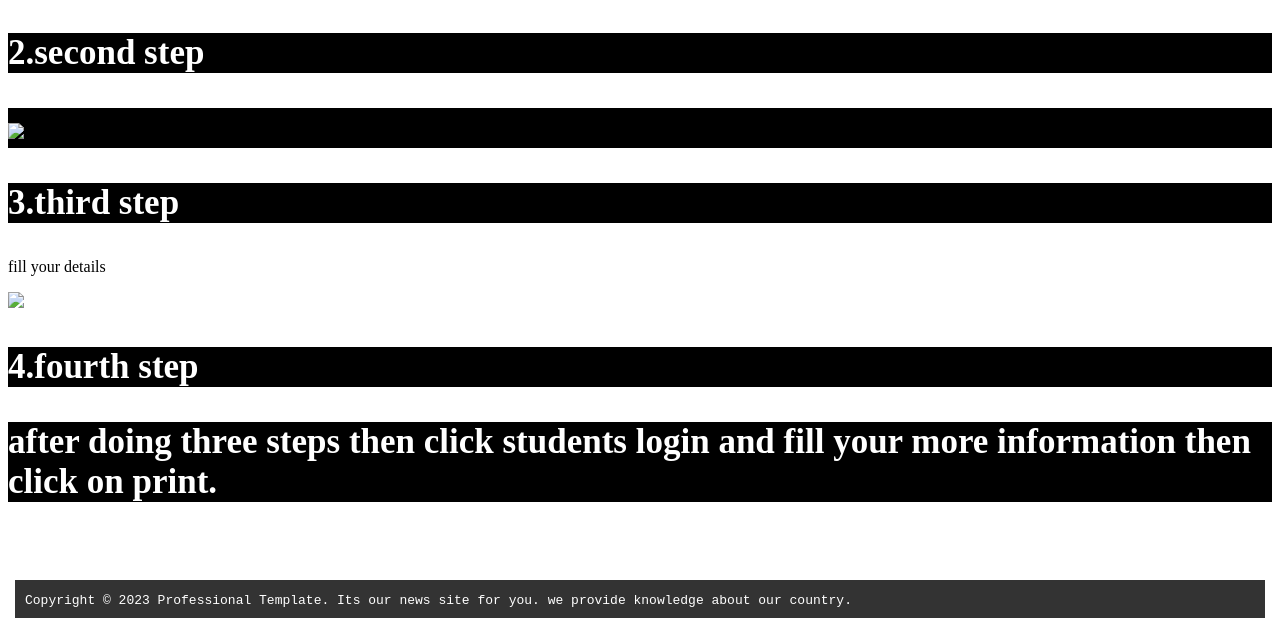
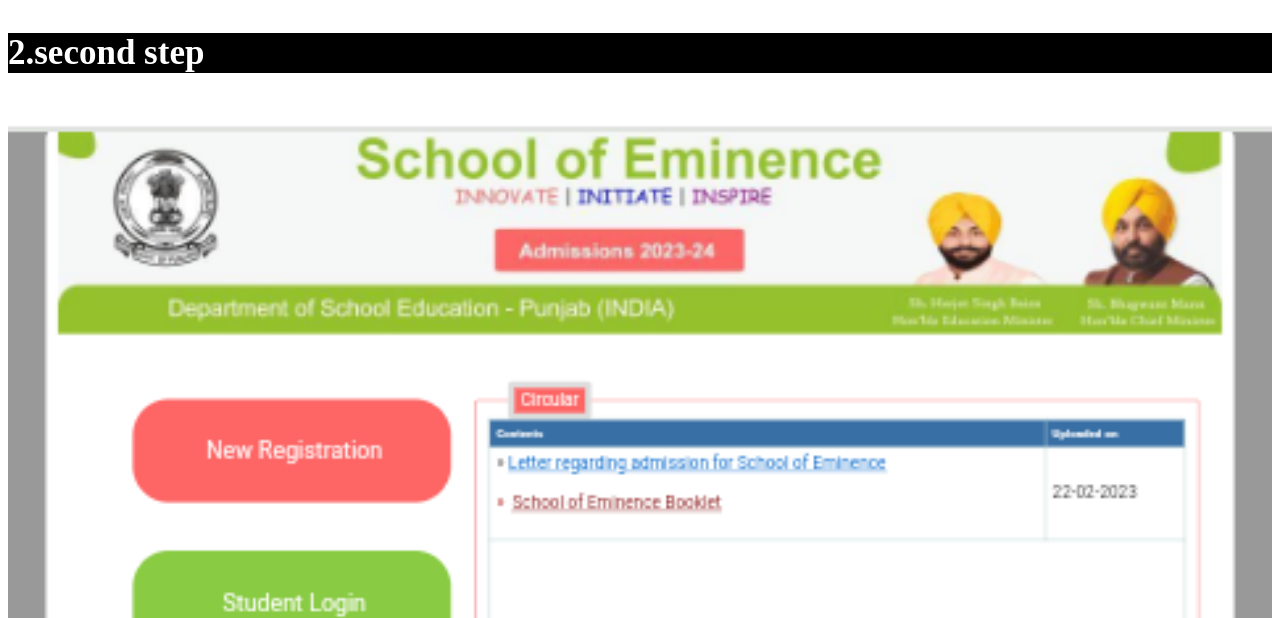
Before and after one commit to 7904785/school-of-eminence-, a plain HTML site: page index.html in a window 1280 px wide. Shown: the part 695-1313 px from the top of the page. Drawn offline with Linux system fonts and the light colour scheme; a script that the page names is missing.

Commit message:
Update and rename school of eminence.html to index.html

```diff
--- a/school of eminence.html
+++ b/index.html
@@ -104,10 +104,10 @@ background: black;
 <a class="link" href="https://www.epunjabschool.gov.in/school-eminence/"> Addmission open in school of eminence</a>
 <p class="second">2.second step</p>
 <p class="school_link" click on registration </p>
-<img src="/storage/emulated/0/Download/news image.html/Screenshot_20230227-211111~3.png" width="100%">
+<img src="Screenshot_20230227-211111~3.png" width="100%">
 <p class="third">3.third step </p>
 <p> fill your details </p>
-<img src="/storage/emulated/0/Download/news image.html/Screenshot_20230228-213633~2.png" width="100%">
+<img src="Screenshot_20230228-213633~2.png" width="100%">
 <p class="fourth">4.fourth step </p>
 <p class="school_link"> after doing three steps then click students login and fill your more information then click on print.</p>
 <br><br>
```
